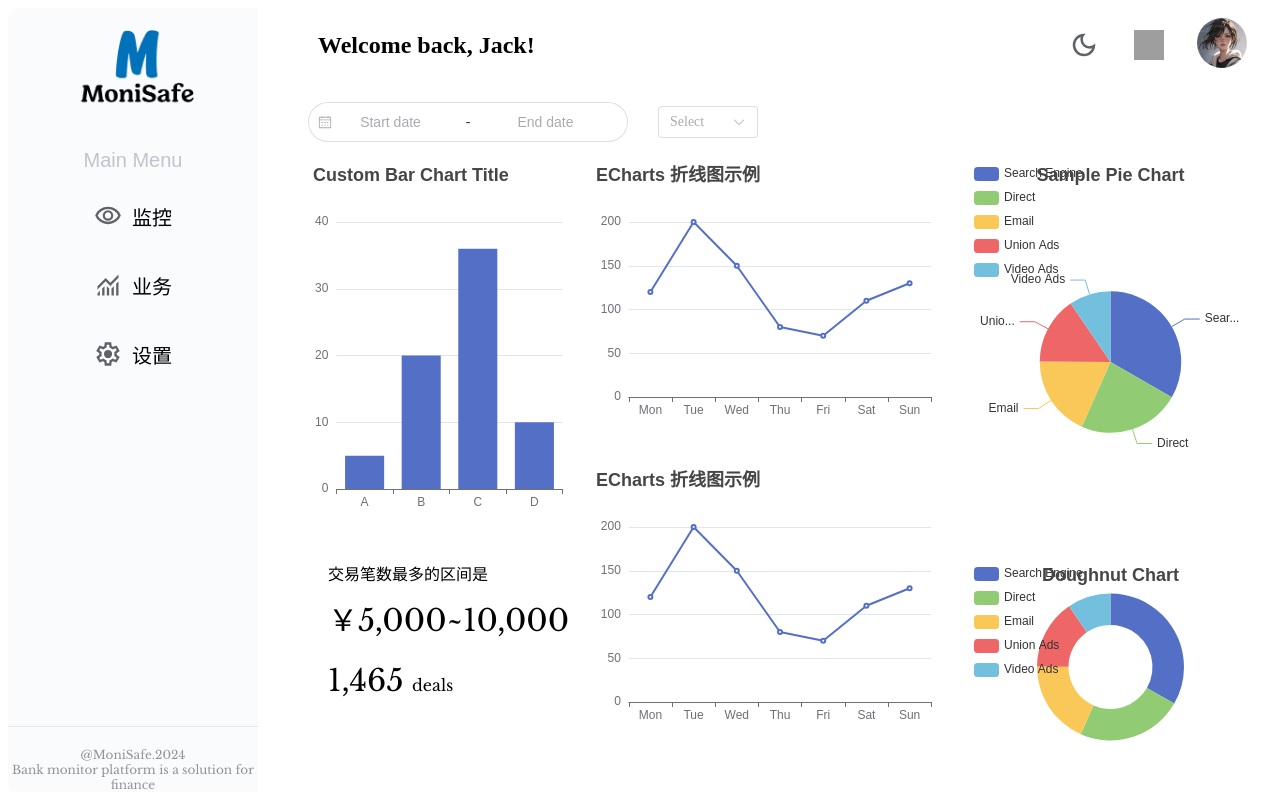
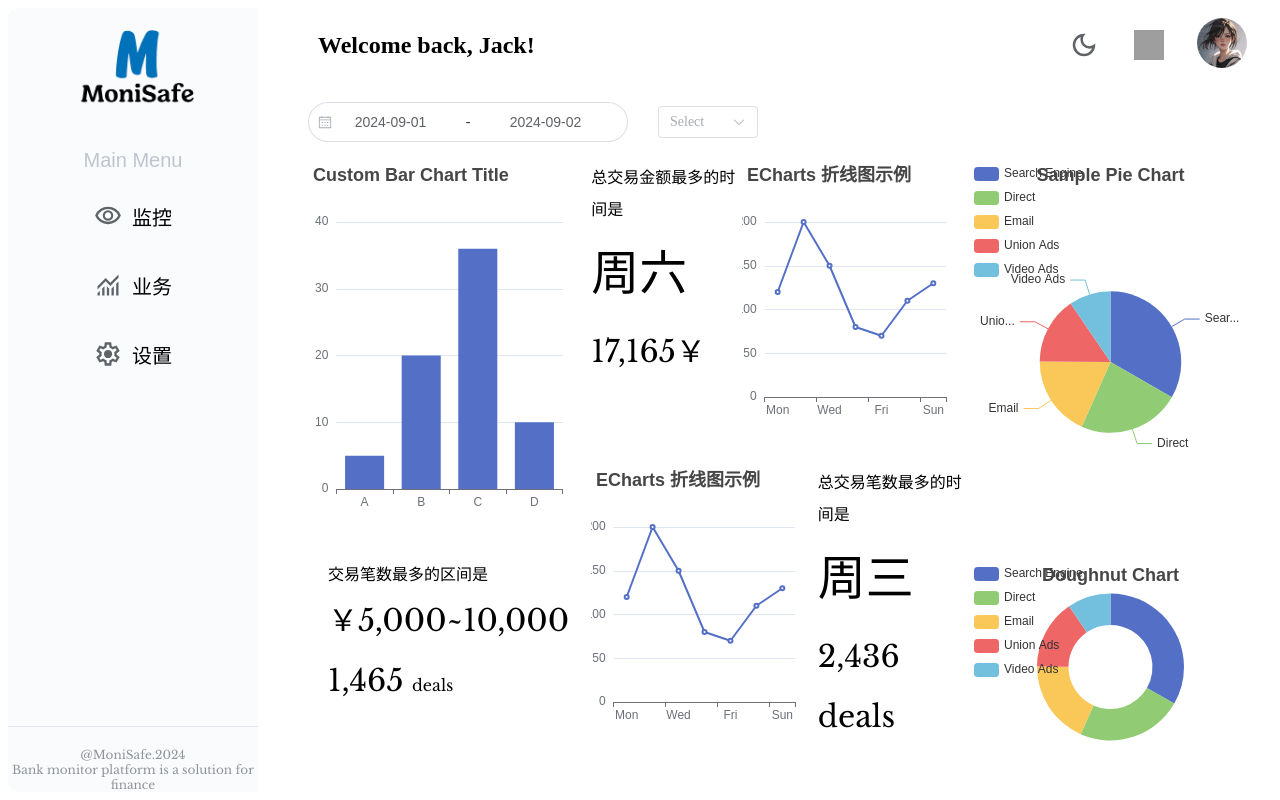
Before and after one commit to orangegei/monisafe, a Vue app in the folder frontend/: page /business/chart/atm in a window 1280 px wide. Built offline with nearby package versions, Linux system fonts and the light colour scheme; grey boxes are pictures that could not be loaded.

Commit message:
数据分离

```diff
--- /dev/null
+++ b/frontend/src/components/DataTable.vue
@@ -0,0 +1,29 @@
+<template>
+    <el-table :data="props.tableData" :default-sort="{ prop: 'money', order: 'descending' }" style="width: 100%">
+        <el-table-column prop="city" label="城市" style="width: 30%;" />
+        <el-table-column prop="money" label="总交易金额" sortable style="width: 35%;" />
+        <el-table-column prop="amount" label="总交易笔数" sortable :formatter="formatter" style="width: 35%;" />
+    </el-table>
+</template>
+
+<script lang="ts" setup>
+// 接收来自父组件的数据
+import type { TableColumnCtx } from 'element-plus'
+
+interface Record {
+    city: string
+    money: number
+    amount: number
+}
+
+const props = defineProps<{
+    tableData: Record[]
+}>();
+
+// 格式化函数
+const formatter = (row: Record, column: TableColumnCtx<Record>) => {
+    return row.amount;
+};
+</script>
+
+<style scoped></style>
--- a/frontend/src/components/DatePicker.vue
+++ b/frontend/src/components/DatePicker.vue
@@ -1,18 +1,29 @@
 <script lang="ts" setup>
-import { ref } from 'vue'
+import { ref, watch, defineProps, defineEmits } from 'vue'
 
-const value = ref('')
-const defaultTime = ref<[Date, Date]>([
-    new Date(2000, 1, 1, 0, 0, 0),
-    new Date(2000, 2, 1, 23, 59, 59),
-])
+// 定义组件接收的 props
+const props = defineProps<{
+    time: [Date, Date];
+}>()
+
+// 定义 emit 用于触发事件
+const emit = defineEmits(['update:internalValue'])
+
+// 内部的 reactive 数据，用于管理 v-model 双向绑定
+const internalValue = ref<[Date, Date]>(props.time)
+
+// 将 internalValue 变化时更新到外部
+watch(internalValue, (newValue) => {
+    emit('update:internalValue', newValue)
+})
 </script>
 
 <template>
     <div class="date-picker">
         <div class="block">
-            <el-date-picker v-model="value" type="daterange" start-placeholder="Start date" end-placeholder="End date"
-                :default-time="defaultTime" style="width: 300px; height: 40px; border-radius: 30px;" />
+            <el-date-picker v-model="internalValue" type="daterange" start-placeholder="Start date"
+                end-placeholder="End date" :default-time="time"
+                style="width: 300px; height: 40px; border-radius: 30px;" />
         </div>
     </div>
 </template>
--- a/frontend/src/components/PieChart.vue
+++ b/frontend/src/components/PieChart.vue
@@ -1,8 +1,4 @@
-<template>
-    <div ref="chart" style="width: 100%; height: 400px;"></div>
-</template>
-
-<script setup>
+<script lang="ts" setup>
 import { ref, onMounted } from 'vue';
 import * as echarts from 'echarts';
 
@@ -50,6 +46,10 @@ onMounted(() => {
 });
 </script>
 
+<template>
+    <div ref="chart" style="width: 100%; height: 400px;"></div>
+</template>
+
 <style scoped>
 /* 您可以在这里添加自定义样式 */
 </style>
--- a/frontend/src/views/business/ATMInfoView.vue
+++ b/frontend/src/views/business/ATMInfoView.vue
@@ -1,4 +1,4 @@
-<script setup>
+<script lang="ts" setup>
 import { ref } from 'vue';
 import FrameView from '../FrameView.vue';
 import DatePicker from '@/components/DatePicker.vue';
@@ -7,6 +7,16 @@ import BarChart from '@/components/BarChart.vue';
 import LineChart from '@/components/LineChart.vue';
 import PieChart from '@/components/PieChart.vue';
 import DoughnutChart from '@/components/DoughnutChart.vue';
+
+// 日期范围
+const dateRange = ref<[Date, Date]>([
+    new Date(2024, 8, 1),
+    new Date(2024, 8, 2),
+]);
+
+function handleDateChange(newRange: [Date, Date]) {
+    dateRange.value = newRange;
+}
 
 // 柱状图数据
 const barData = ref([5, 20, 36, 10]);
@@ -41,7 +51,7 @@ const doughnutChartData = ref([
             <div class="container">
                 <div class="picker">
                     <div class="date-picker-wrapper">
-                        <DatePicker></DatePicker>
+                        <DatePicker :time="dateRange" @update:internalValue="handleDateChange"></DatePicker>
                     </div>
                     <div class="type-selector">
                         <SelectIcon></SelectIcon>
@@ -62,11 +72,26 @@ const doughnutChartData = ref([
                     </div>
 
                     <div class="line-chart">
-                        <div class="line-chart-wrapper">
-                            <LineChart :chartData="lineData" :xAxisData="daysOfWeek" />
+                        <div class="line-chart-area">
+                            <div class="line-chart-text">
+                                <span>总交易金额最多的时间是</span><br>
+                                <span style="font-size: 48px;">周六</span><br>
+                                <span class="line-chart-number">17,165￥</span>
+                            </div>
+                            <div class="line-chart-wrapper">
+                                <LineChart :chartData="lineData" :xAxisData="daysOfWeek" />
+                            </div>
                         </div>
-                        <div class="line-chart-wrapper">
-                            <LineChart :chartData="lineData" :xAxisData="daysOfWeek" />
+
+                        <div class="line-chart-area">
+                            <div class="line-chart-wrapper">
+                                <LineChart :chartData="lineData" :xAxisData="daysOfWeek" />
+                            </div>
+                            <div class="line-chart-text">
+                                <span>总交易笔数最多的时间是</span><br>
+                                <span style="font-size: 48px;">周三</span><br>
+                                <span class="line-chart-number">2,436 deals</span>
+                            </div>
                         </div>
                     </div>
 
@@ -128,12 +153,12 @@ const doughnutChartData = ref([
 .bar-chart-text {
     width: 100%;
     flex-grow: 1;
-    /* border: 1px solid black; */
     line-height: 2;
     margin-left: 20px;
 }
 
-.bar-chart-number {
+.bar-chart-number,
+.line-chart-number {
     font-family: "Libre Baskerville", serif;
     font-weight: 400;
     font-style: normal;
@@ -155,9 +180,24 @@ const doughnutChartData = ref([
     justify-content: space-between;
 }
 
-.line-chart-wrapper {
+.line-chart-area {
     width: 100%;
     height: 50%;
+    display: flex;
+    flex-direction: row;
+    justify-content: space-between;
+    align-items: center;
+}
+
+.line-chart-text {
+    width: 40%;
+    height: 100%;
+    line-height: 2;
+}
+
+.line-chart-wrapper {
+    width: 60%;
+    height: 100%;
 }
 
 .pie-doughnut-chart {
--- a/frontend/src/views/business/MapView.vue
+++ b/frontend/src/views/business/MapView.vue
@@ -1,9 +1,114 @@
-<script setup>
+<script lang="ts" setup>
+import { ref } from 'vue'
 import FrameView from '../FrameView.vue';
 import ChinaMap from '@/components/ChinaMap.vue';
 import DatePicker from '@/components/DatePicker.vue';
 import SelectIcon from '@/components/SelectIcon.vue';
-import SortedTable from '@/components/SortedTable.vue';
+import DataTable from '@/components/DataTable.vue';
+
+// 日期范围
+const dateRange = ref<[Date, Date]>([
+    new Date(2024, 8, 1),
+    new Date(2024, 8, 2),
+]);
+
+function handleDateChange(newRange: [Date, Date]) {
+    dateRange.value = newRange;
+}
+
+// 定义地图数据
+const mapData = ref([
+    { name: '北京市', value: Math.round(Math.random() * 1000) },
+    { name: '天津市', value: Math.round(Math.random() * 1000) },
+    { name: '上海市', value: Math.round(Math.random() * 1000) },
+    { name: '重庆市', value: Math.round(Math.random() * 1000) },
+]);
+
+// 定义 Record 接口
+interface Record {
+    city: string
+    money: number
+    amount: number
+}
+
+// 定义表格数据
+const tableData = ref<Record[]>([
+    {
+        city: '北京', money: 1000, amount: 100
+    },
+    {
+        city: '杭州', money: 2000, amount: 200
+    },
+    {
+        city: '广州', money: 3000, amount: 300
+    },
+    {
+        city: '深圳', money: 4000, amount: 400
+    },
+    {
+        city: '上海', money: 5000, amount: 500
+    },
+    {
+        city: '北京', money: 1000, amount: 100
+    },
+    {
+        city: '杭州', money: 2000, amount: 200
+    },
+    {
+        city: '广州', money: 3000, amount: 300
+    },
+    {
+        city: '深圳', money: 4000, amount: 400
+    },
+    {
+        city: '上海', money: 5000, amount: 500
+    },
+    {
+        city: '北京', money: 1000, amount: 100
+    },
+    {
+        city: '杭州', money: 2000, amount: 200
+    },
+    {
+        city: '广州', money: 3000, amount: 300
+    },
+    {
+        city: '深圳', money: 4000, amount: 400
+    },
+    {
+        city: '上海', money: 5000, amount: 500
+    },
+    {
+        city: '北京', money: 1000, amount: 100
+    },
+    {
+        city: '杭州', money: 2000, amount: 200
+    },
+    {
+        city: '广州', money: 3000, amount: 300
+    },
+    {
+        city: '深圳', money: 4000, amount: 400
+    },
+    {
+        city: '上海', money: 5000, amount: 500
+    },
+    {
+        city: '北京', money: 1000, amount: 100
+    },
+    {
+        city: '杭州', money: 2000, amount: 200
+    },
+    {
+        city: '广州', money: 3000, amount: 300
+    },
+    {
+        city: '深圳', money: 4000, amount: 400
+    },
+    {
+        city: '上海', money: 5000, amount: 500
+    },
+]);
 </script>
 
 <template>
@@ -11,20 +116,20 @@ import SortedTable from '@/components/SortedTable.vue';
         <template #main-body>
             <div class="container">
                 <div class="china-map">
-                    <ChinaMap :containerStyle="{ width: '100%', height: '100%' }"></ChinaMap>
+                    <ChinaMap :data="mapData" />
                 </div>
 
                 <div class="display">
                     <div class="picker">
                         <div class="date-picker-wrapper">
-                            <DatePicker></DatePicker>
+                            <DatePicker :time="dateRange" @update:internalValue="handleDateChange"></DatePicker>
                         </div>
                         <div class="type-selector">
                             <SelectIcon></SelectIcon>
                         </div>
                     </div>
                     <div class="table-container">
-                        <SortedTable></SortedTable>
+                        <DataTable :tableData="tableData" />
                     </div>
                 </div>
             </div>
@@ -39,13 +144,11 @@ import SortedTable from '@/components/SortedTable.vue';
     align-items: flex-start;
     justify-content: space-between;
     height: 100%;
-    /* border: 1px solid black; */
 }
 
 .china-map {
     height: 100%;
     width: 60%;
-    /* border: 1px solid black; */
 }
 
 .display {
@@ -55,7 +158,6 @@ import SortedTable from '@/components/SortedTable.vue';
     flex-direction: column;
     justify-content: flex-start;
     gap: 15px;
-    /* border: 1px solid black; */
 }
 
 .picker {
@@ -65,7 +167,6 @@ import SortedTable from '@/components/SortedTable.vue';
     justify-content: space-between;
     width: 100%;
     height: 20%;
-    /* border: 1px solid black; */
 }
 
 .display .picker {
@@ -77,6 +178,5 @@ import SortedTable from '@/components/SortedTable.vue';
     width: 100%;
     height: 100%;
     overflow: auto;
-    /* border: 1px solid black; */
 }
 </style>
```
Also changed, not shown: frontend/src/components/ChinaMap.vue (+14 -26 lines), frontend/src/components/SortedTable.vue (deleted, +0 -125 lines).
